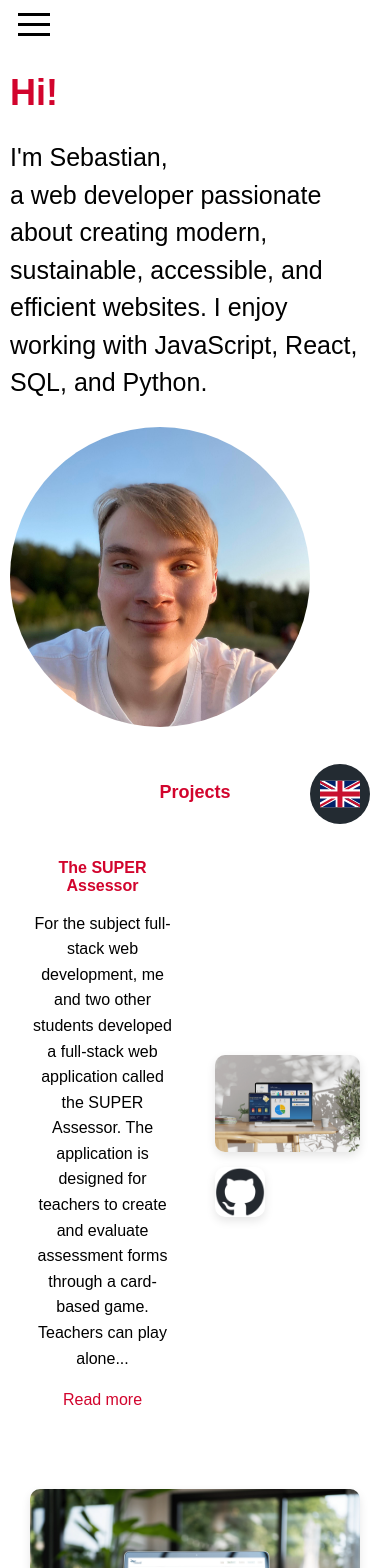
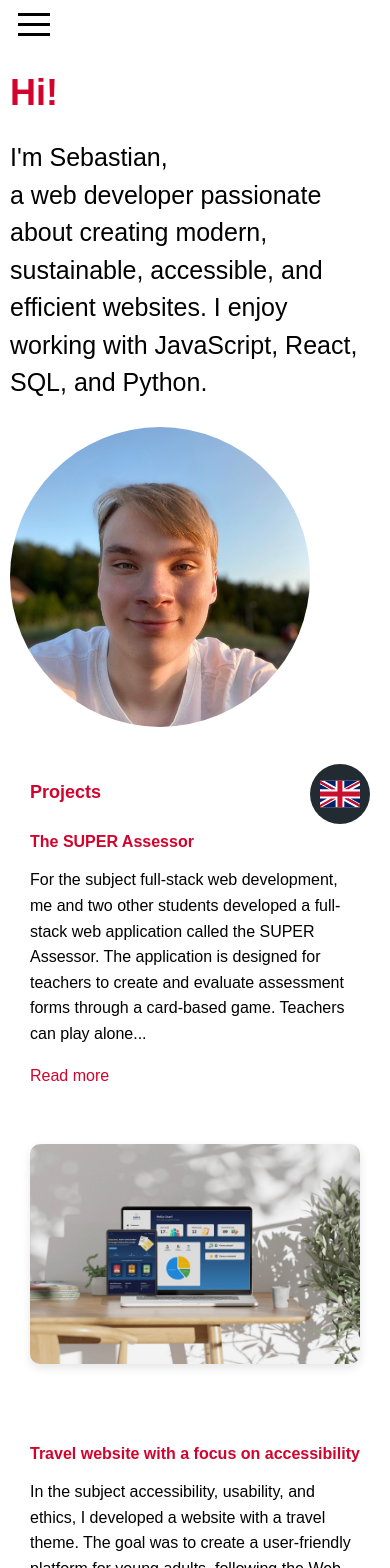
Before and after one commit to SebastianHaugen/Portfolio-website, a React (Create React App) app in the folder my-app/: page / in a window 390 px wide. Shown: the top 1568 px of the page. Built offline with nearby package versions, Linux system fonts and the light colour scheme; a web font is replaced by a local one.

Commit message:
Fix to mobile size

```diff
--- a/my-app/src/components/Projects.js
+++ b/my-app/src/components/Projects.js
@@ -17,16 +17,6 @@ function Projects() {
       <div className="project project1">
         <div className="project-content">
           <img src={fullstack} alt="project 1" />
-          <div className="project-links">
-            <a
-              href="https://github.com/yourusername/fullstack-project"
-              target="_blank"
-              rel="noopener noreferrer"
-              className="project-link github"
-            >
-              <img src={githubLogo} alt="GitHub logo" className="link-logos" />
-            </a>
-          </div>
         </div>
         <div className="project-text">
           <h3>{t("projects.project1.title")}</h3>
--- a/my-app/src/components/styles/projects.css
+++ b/my-app/src/components/styles/projects.css
@@ -3,11 +3,6 @@
   max-width: 1200px;
   margin: 0 auto;
   padding: 40px 20px;
-}
-
-.projects-container h2 {
-  text-align: center;
-  margin-bottom: 40px;
 }
 
 /* Each project card */
@@ -63,8 +58,6 @@ span:hover {
 .project-link {
   border-radius: 50%;
   display: flex;
-  align-items: center;
-  justify-content: center;
 }
 
 .project-link:hover {
@@ -80,8 +73,9 @@ span:hover {
 
 /* Responsive adjustments for mobile */
 @media (max-width: 768px) {
-  .project {
-    flex-direction: column;
-    text-align: center;
+    .project,
+    .project:nth-child(even) {
+      flex-direction: column;
+      flex-direction: column-reverse;
+    }
   }
-}
--- a/my-app/src/styles/app.css
+++ b/my-app/src/styles/app.css
@@ -5,7 +5,7 @@ html {
 }
 
 body {
-    font-family: 'futura', sans-serif;
+  font-family: "futura", sans-serif;
   font-size: 2.2rem;
   padding: 0;
   margin: 0;
@@ -20,7 +20,7 @@ body {
 
 h2,
 h3 {
-    color: 	#D2042D;
+  color: #d2042d;
 }
 
 @media (max-width: 768px) {
@@ -28,7 +28,7 @@ h3 {
     font-size: 1.8rem;
   }
 
-    h2{
+  h2 {
     font-size: 1.8rem;
     font-weight: 800;
   }
@@ -41,6 +41,4 @@ h3 {
     font-size: 1.6rem;
     line-height: 1.4;
   }
-
-
 }
```
Lines whose indentation alone changed are shown as unchanged.
